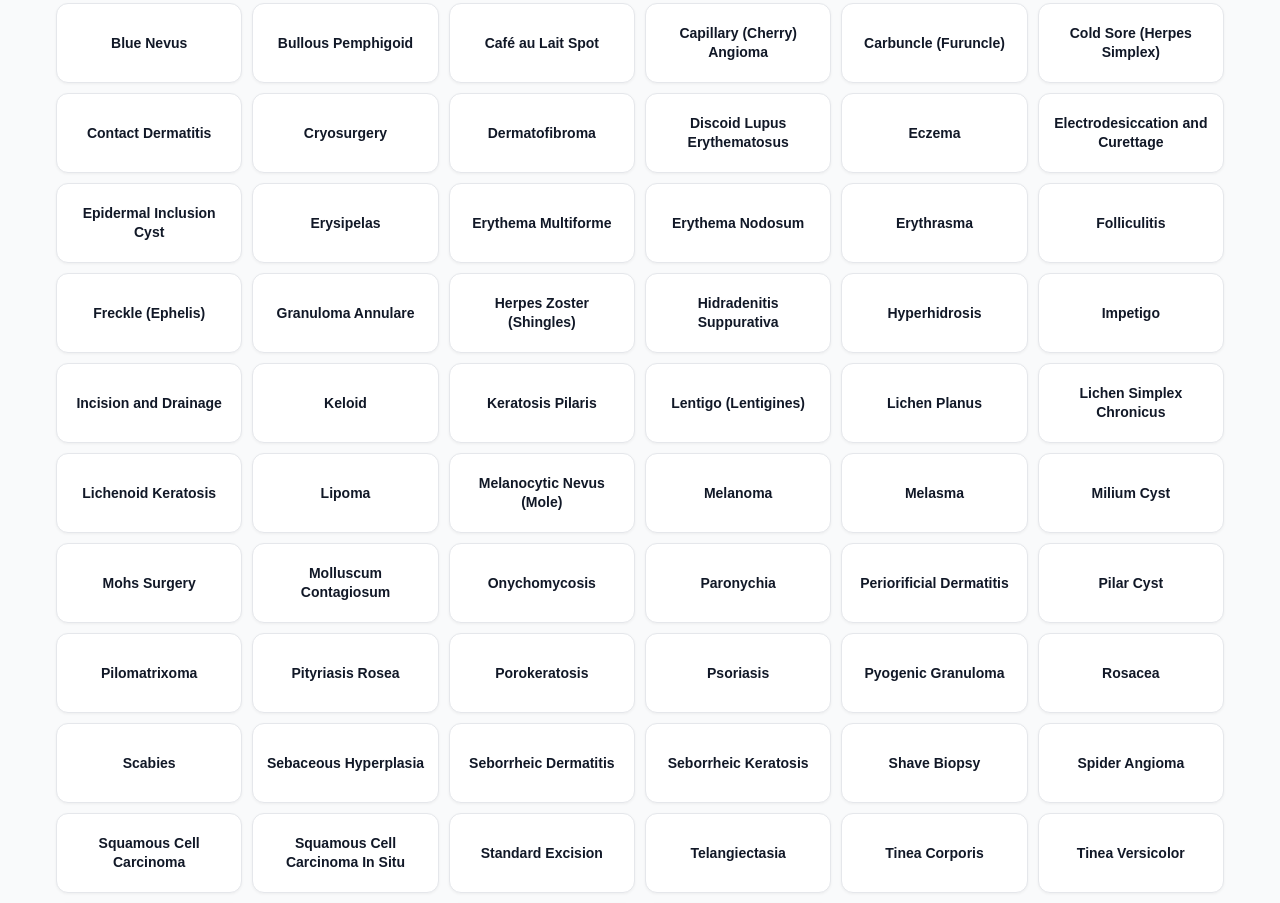
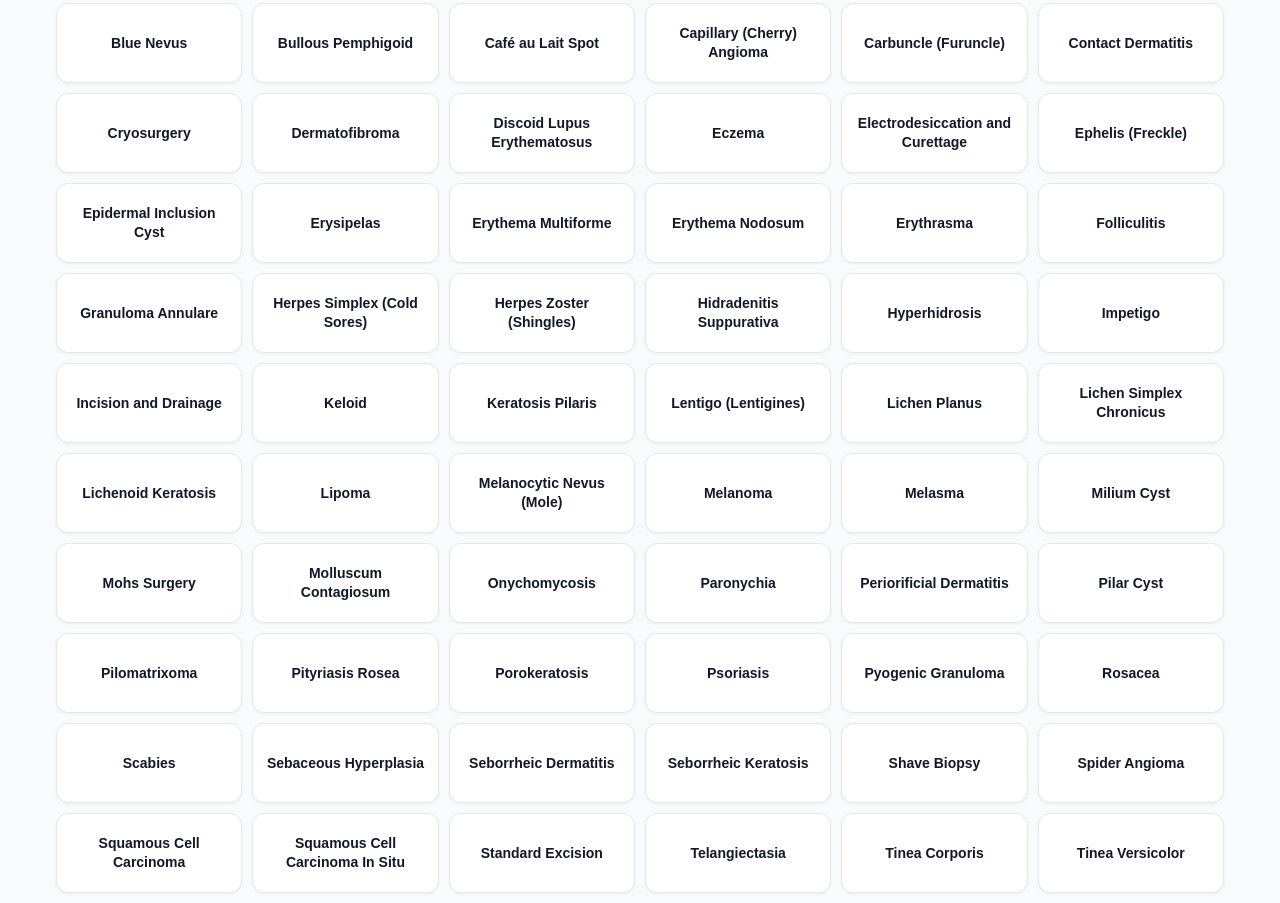
Before and after one commit to ablechma/mydermterms, a React (Vite) app: page / in a window 1280 px wide. Shown: the part 460-1363 px from the top of the page. Built offline with nearby package versions, Linux system fonts and the light colour scheme.

Commit message:
Swap condition name order for warts, cold sore, and freckle

```diff
--- a/src/MyDermTerms.jsx
+++ b/src/MyDermTerms.jsx
@@ -47,7 +47,7 @@ const CONDITIONS = [
     affectedAreas: ["Legs (most common)","Arms","Trunk"], prevalence: "Common; more frequently seen in women than men",
   },
   {
-    id: "warts", conditionName: "Warts (Verruca Vulgaris)", commonName: "Common Warts",
+    id: "warts", conditionName: "Verruca Vulgaris (Warts)", commonName: "Common Warts",
     description: "Common warts are benign skin growths caused by human papillomavirus (HPV) infection. They appear as rough, raised bumps with a characteristic rough surface and may have small dark dots (thrombosed capillaries). They are contagious through direct contact.",
     symptoms: ["Rough, raised, rounded bumps with an irregular surface","Flesh-colored, white, pink, or tan appearance","Small black dots within the wart (thrombosed capillaries)","May occur singly or in clusters (mosaic warts)","Typically painless, though plantar warts can cause discomfort","May spread to other areas through scratching or shaving"],
     careInstructions: ["Over-the-counter salicylic acid treatments can be effective with consistent daily use.","Avoid picking, biting, or scratching warts, which can spread the virus.","Keep warts covered with a bandage to reduce spread to others.","Wash hands thoroughly after touching a wart.","See a dermatologist if warts are persistent, painful, spreading, or on the face.","Professional treatments include cryotherapy, laser therapy, and immunotherapy."],
@@ -418,7 +418,7 @@ const CONDITIONS = [
     affectedAreas: ["Lips","Eyelids","Tongue","Throat","Hands","Feet"], prevalence: "Common; affects approximately 15% of the population at some point in their lifetime",
   },
   {
-    id: "cold-sore", conditionName: "Cold Sore (Herpes Simplex)", commonName: "Cold Sore / Fever Blister",
+    id: "cold-sore", conditionName: "Herpes Simplex (Cold Sores)", commonName: "Cold Sore / Fever Blister",
     description: "Cold sores are small, painful, fluid-filled blisters caused by herpes simplex virus type 1 (HSV-1), though HSV-2 can also cause them. After initial infection, the virus remains dormant in nerve ganglia and can reactivate periodically, especially during times of stress, illness, sun exposure, or immune suppression. Cold sores are highly contagious.",
     symptoms: ["Tingling, itching, or burning sensation before blisters appear (prodrome)","Cluster of small, fluid-filled blisters on or around the lips","Blisters break open and form a shallow ulcer, then crust over","Pain and tenderness at the blister site","Healing typically takes 7\u201314 days","Recurrences often occur in the same location"],
     careInstructions: ["Start antiviral medication (acyclovir, valacyclovir) at the first sign of tingling for best results.","Apply topical antiviral cream (docosanol or acyclovir) as directed.","Avoid touching, picking, or squeezing blisters to prevent spread.","Do not kiss or share utensils, towels, or lip products during an outbreak.","Protect lips from sun exposure with SPF lip balm, as UV light can trigger recurrences.","See a doctor about daily suppressive antiviral therapy if outbreaks are frequent."],
@@ -446,7 +446,7 @@ const CONDITIONS = [
     affectedAreas: ["Upper back","Shoulders","Neck","Arms","Trunk","Thighs"], prevalence: "Very common; affects approximately 1% of the population, more common in adults aged 40\u201360",
   },
   {
-    id: "ephelis", conditionName: "Freckle (Ephelis)", commonName: "Freckles",
+    id: "ephelis", conditionName: "Ephelis (Freckle)", commonName: "Freckles",
     description: "Freckles (ephelides) are small, flat, light to dark brown spots that appear on sun-exposed skin. They are caused by an increase in melanin production (not an increase in melanocyte number) in response to UV radiation. They are most common in fair-skinned individuals and tend to fade in winter and darken in summer.",
     symptoms: ["Small, flat, light brown to dark brown spots","Typically 1\u20135 mm in diameter","Appear on sun-exposed areas of skin","Darken with sun exposure and fade in winter","More common in fair-skinned and red-haired individuals","Usually appear in childhood and may decrease with age"],
     careInstructions: ["No treatment is required as freckles are completely benign.","Apply broad-spectrum SPF 30+ sunscreen daily to prevent darkening.","Wear hats and protective clothing during peak sun hours.","See a dermatologist if any spot becomes irregular, multicolored, or rapidly changing.","Cosmetic treatments such as laser therapy or chemical peels are available if desired.","Distinguish from lentigines, which do not fade with reduced sun exposure."],
```
